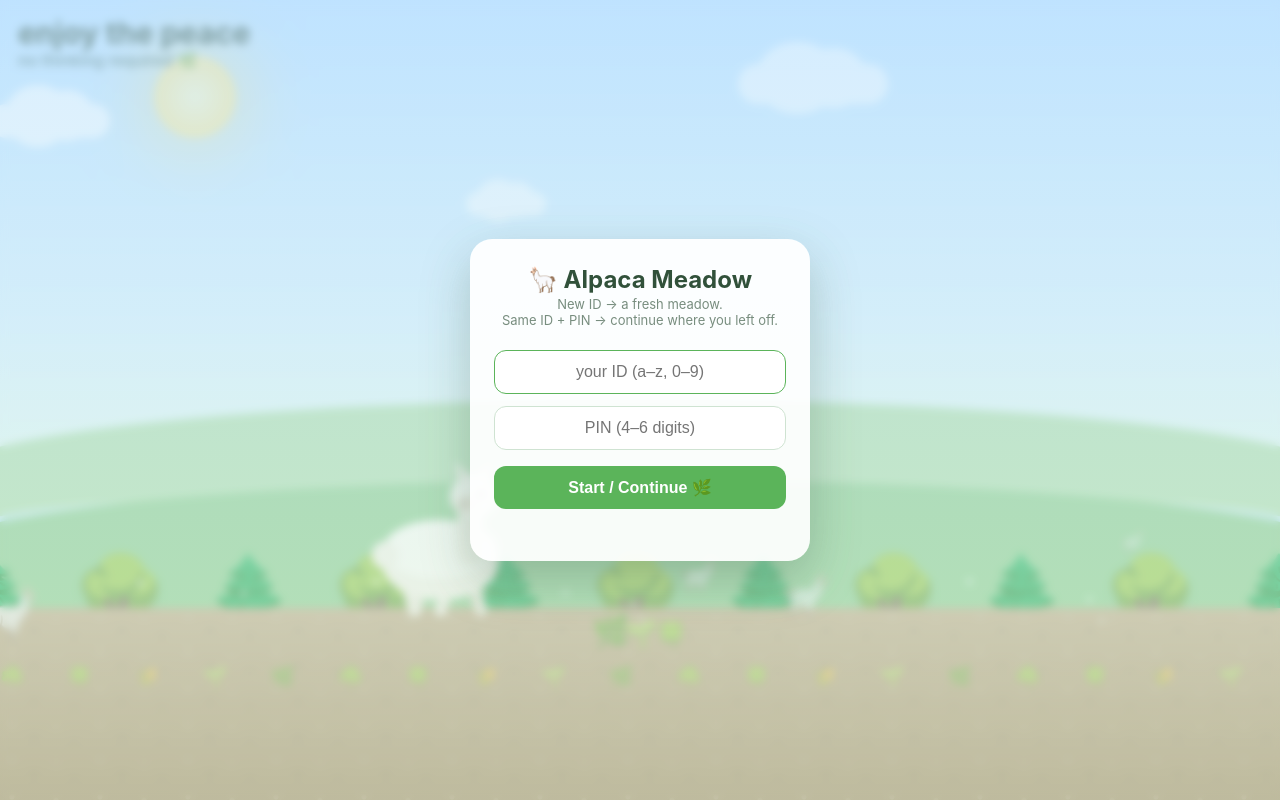
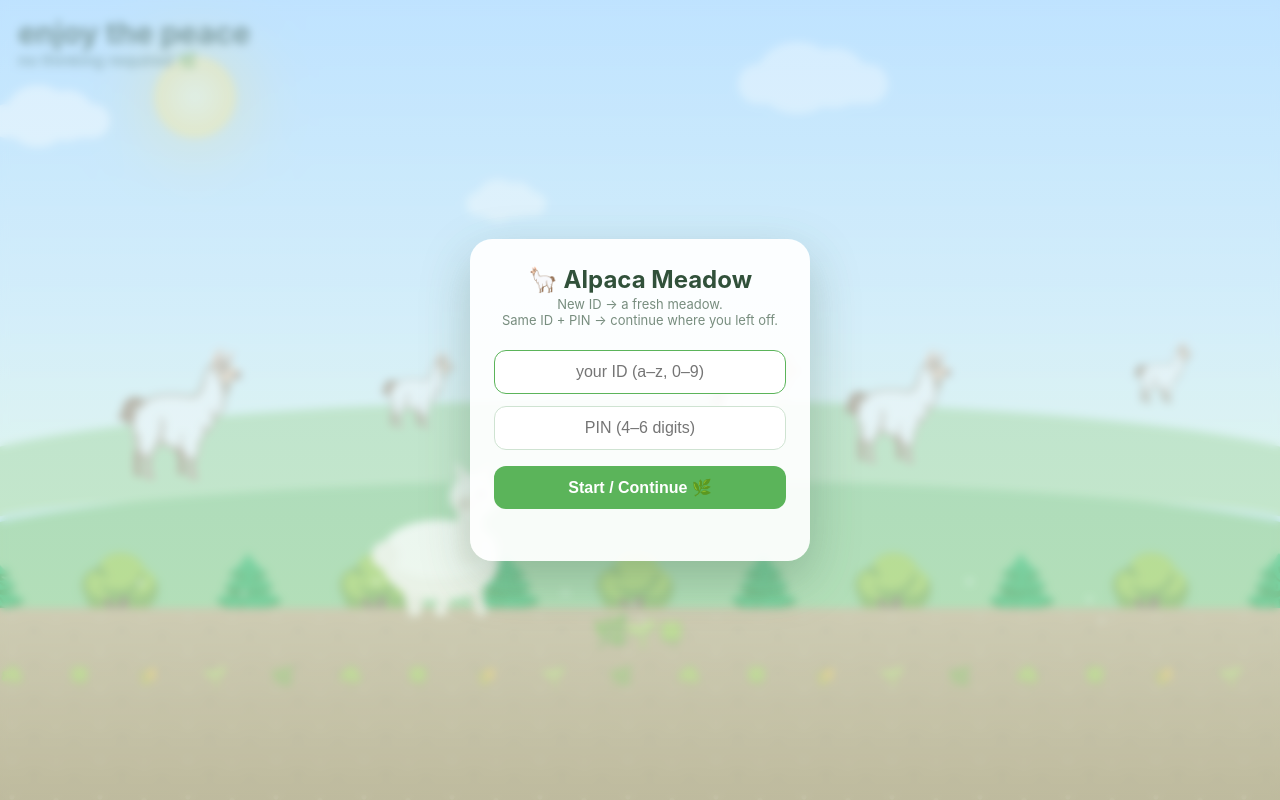
Before and after one commit to jungyeon2eo/alpacon-vibe-app, a FastAPI app: page / in a window 1280 px wide. Run offline with FastAPI, Linux system fonts and the light colour scheme.

Commit message:
polish: ambient alpacas solid + up on the green hills (above tree line), 2-3x bigger; my alpaca stays on the gravel path

```diff
--- a/app/templates/index.html
+++ b/app/templates/index.html
@@ -76,7 +76,7 @@
     @keyframes float{0%,100%{transform:translateY(0);opacity:.5}50%{transform:translateY(-40px);opacity:.95}}
 
     /* ambient background alpacas — perspective via size/height/speed */
-    .deco{position:absolute;transform:scaleX(-1);pointer-events:none;line-height:1;filter:grayscale(.15);animation:amble linear infinite}
+    .deco{position:absolute;transform:scaleX(-1);pointer-events:none;line-height:1;animation:amble linear infinite}
     @keyframes amble{from{left:108%}to{left:-12%}}
 
     /* alpaca — wrapper flips it to face right; svg does the trot bob */
@@ -169,12 +169,13 @@
     <div class="ground"><div class="gravel"></div></div>
     <div class="layer flowers" id="flowers"></div>
 
+    <!-- ambient alpacas grazing on the green hills, above the tree line, solid -->
     <div id="deco">
-      <span class="deco" style="bottom:31%;font-size:22px;opacity:.4;animation-duration:85s;animation-delay:-8s">🦙</span>
-      <span class="deco" style="bottom:29%;font-size:27px;opacity:.46;animation-duration:72s;animation-delay:-40s">🦙</span>
-      <span class="deco" style="bottom:26%;font-size:34px;opacity:.54;animation-duration:58s;animation-delay:-20s">🦙</span>
-      <span class="deco" style="bottom:23%;font-size:42px;opacity:.6;animation-duration:50s;animation-delay:-63s">🦙</span>
-      <span class="deco" style="bottom:20%;font-size:52px;opacity:.68;animation-duration:40s;animation-delay:-30s">🦙</span>
+      <span class="deco" style="bottom:50%;font-size:56px;animation-duration:88s;animation-delay:-8s">🦙</span>
+      <span class="deco" style="bottom:47%;font-size:70px;animation-duration:74s;animation-delay:-42s">🦙</span>
+      <span class="deco" style="bottom:45%;font-size:86px;animation-duration:60s;animation-delay:-20s">🦙</span>
+      <span class="deco" style="bottom:43%;font-size:104px;animation-duration:52s;animation-delay:-64s">🦙</span>
+      <span class="deco" style="bottom:41%;font-size:120px;animation-duration:44s;animation-delay:-30s">🦙</span>
     </div>
 
     <div id="ghosts"></div>
```
